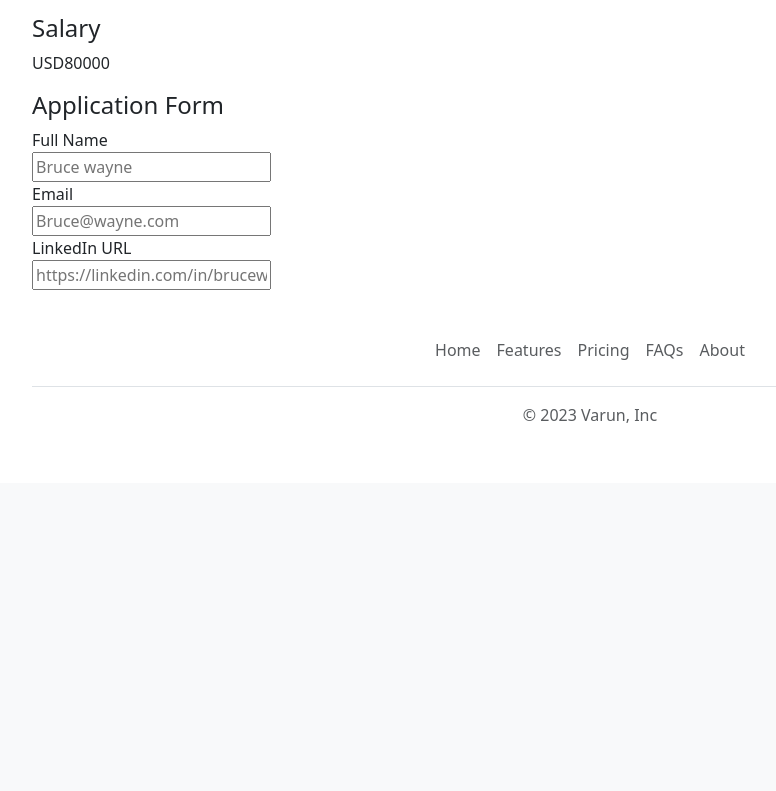
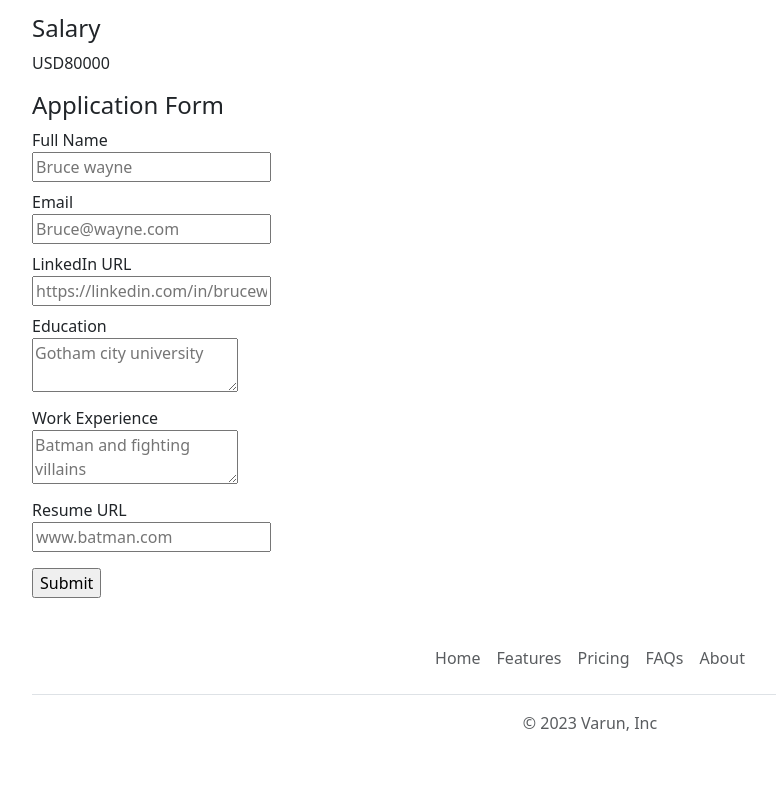
Before and after one commit to varun2357/varun-careers-practice-V2, a Flask app: page /job/1 in a window 1280 px wide. Shown: the part 739-1530 px from the top of the page, without its empty margins (50-826 px from the left). Before the commit the page ends 1162 px from the top, so only its background shows below. Run offline with Flask 3, Linux system fonts and the light colour scheme; data comes from the database, SQL or seed files in the repository.

Commit message:
completed the applications page

```diff
--- a/app.py
+++ b/app.py
@@ -1,5 +1,5 @@
-from flask import Flask, render_template, jsonify
-from database import load_jobs_from_db, load_job_from_db
+from flask import Flask, render_template, jsonify, request
+from database import load_jobs_from_db, load_job_from_db, add_application_to_db
 
 
 
@@ -23,5 +23,14 @@ def show_job(id):
     return "Not Found", 404
   return render_template('jobpage.html', job=job)
 
+@app.route("/job/<id>/apply", methods = ["post"])
+def apply_job_job(id):
+  data = request.form
+  job = load_job_from_db(id)
+  add_application_to_db(id, data)
+
+  return render_template('application_submitted.html', application=data, job=job)
+
+
 if __name__ == "__main__":
   app.run(host='0.0.0.0', debug=True)
--- a/database.py
+++ b/database.py
@@ -30,3 +30,10 @@ def load_job_from_db(id):
     else:
       job = dict(zip(column_names, result_all[int(id)-1]))
       return job
+
+
+def add_application_to_db(job_id, data):
+  with engine.connect() as conn:
+    query2 = "INSERT INTO applications (job_id, full_name, email, linkedin_url, education, work_experience, resume_url) VALUES ("+ job_id  + ",\'" + data['full_name'] + "\',\'" + data['email'] + "\',\'" + data['linkedin_url'] + "\',\'" + data['education'] + "\',\'" + data['work_experience'] + "\',\'" + data['resume_url'] + "\')"
+    query = text(query2)
+    conn.execute(query)
--- /dev/null
+++ b/sample sql commands/application table maker.sql
@@ -0,0 +1,13 @@
+create table applications (
+	id INT NOT NULL AUTO_INCREMENT,
+    job_id int not null,
+    full_name varchar(250) not null,
+    email varchar(250) not null,
+    linkedin_url varchar(500),
+    education varchar(2000),
+    work_experience varchar(2000),
+    resume_url varchar(500),
+    created_at timestamp default current_timestamp,
+    updated_at timestamp default current_timestamp on update current_timestamp,
+    primary key (id)
+);
--- a/sample sql commands/show tables.sql
+++ b/sample sql commands/show tables.sql
@@ -1,2 +1,3 @@
 SHOW tables;
 select * from jobs;
+select * from applications;
--- a/templates/application_form.html
+++ b/templates/application_form.html
@@ -1,17 +1,34 @@
 <h4>Application Form</h4>
-<form>
-    <div>
+<form action="/job/{{job['id']}}/apply" method = "post">
+    <div class="mb-2">
         <label>Full Name</label><br>
         <input type="text" name="full_name" placeholder="Bruce wayne">
     </div>
 
-    <div>
+    <div class="mb-2">
         <label>Email</label><br>
         <input type="text" name="email" placeholder="Bruce@wayne.com">
     </div>
 
-    <div>
-        <label>LinkedIn  URL</label><br>
-        <input type="text" name="email" placeholder="https://linkedin.com/in/brucewayne">
+    <div class="mb-2">
+        <label>LinkedIn URL</label><br>
+        <input type="text" name="linkedin_url" placeholder="https://linkedin.com/in/brucewayne">
     </div>
+
+    <div class="mb-2">
+        <label>Education</label><br>
+        <textarea name="education" placeholder="Gotham city university"></textarea>
+    </div>
+
+    <div class="mb-2">
+        <label>Work Experience</label><br>
+        <textarea name="work_experience" placeholder="Batman and fighting villains"></textarea>
+    </div>
+
+    <div class="mb-3">
+        <label>Resume URL</label><br>
+        <input type="text" name="resume_url" placeholder="www.batman.com">
+    </div>
+
+    <input type="submit">
 </form>
```
Also changed, not shown: templates/application_submitted.html (added, +35 -0 lines), test.py (+13 -2 lines).
